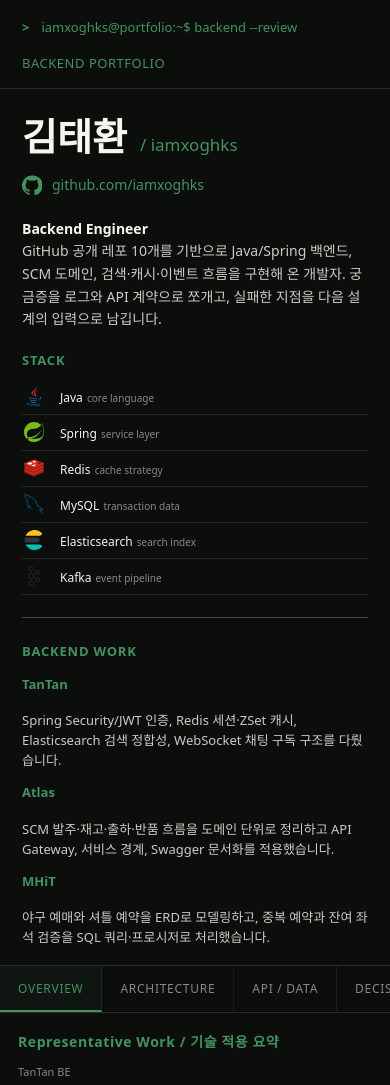
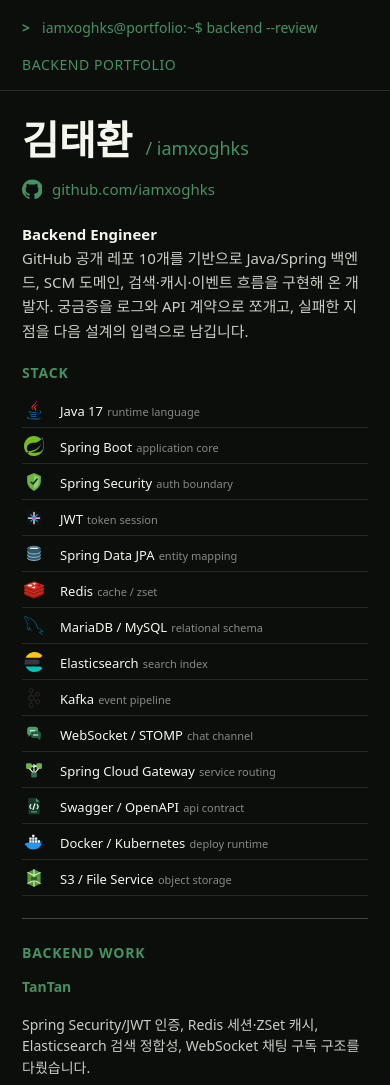
Before and after one commit to iamxoghks/iamxoghks.github.io, a plain HTML site: page index.html in a window 390 px wide. Shown: the top 1085 px of the page. Drawn offline with Linux system fonts and the light colour scheme; a web font is replaced by a local one.

Commit message:
스택 섹션과 글자 크기 조정
- 포트폴리오 전반의 텍스트 크기 상향
- TanTan, Atlas 기반 백엔드 스택 항목 확장
- 인증, 토큰, JPA, 채팅, 게이트웨이, 문서화, 배포, 파일 저장 아이콘 추가
- 데스크톱 3열, 태블릿 2열, 모바일 1열 스택 레이아웃 정리
- 작업 handoff 문서 갱신

```diff
--- a/index.html
+++ b/index.html
@@ -107,7 +107,7 @@
         border-bottom: 1px solid var(--line);
         color: var(--green);
         font-family: var(--mono);
-        font-size: 13px;
+        font-size: 14px;
       }
 
       .prompt {
@@ -157,7 +157,7 @@
       }
 
       h1 {
-        font-size: clamp(40px, 3.8vw, 58px);
+        font-size: clamp(42px, 4vw, 62px);
         font-weight: 700;
         line-height: 1.04;
         letter-spacing: 0;
@@ -166,7 +166,7 @@
       .handle {
         color: var(--green);
         font-family: var(--mono);
-        font-size: clamp(18px, 1.7vw, 25px);
+        font-size: clamp(19px, 1.8vw, 27px);
       }
 
       .github-link {
@@ -177,7 +177,7 @@
         margin-top: 18px;
         color: var(--green);
         font-family: var(--mono);
-        font-size: 14px;
+        font-size: 15px;
         transition: color 160ms ease, transform 160ms ease;
       }
 
@@ -197,7 +197,7 @@
         margin-top: 18px;
         color: var(--text-soft);
         font-family: var(--mono);
-        font-size: 14px;
+        font-size: 15px;
         line-height: 1.62;
       }
 
@@ -213,7 +213,7 @@
       .terminal-label {
         color: var(--green);
         font-family: var(--mono);
-        font-size: 13px;
+        font-size: 14px;
         font-weight: 600;
         letter-spacing: 0.06em;
         text-transform: uppercase;
@@ -221,8 +221,8 @@
 
       .stack-grid {
         display: grid;
-        grid-template-columns: repeat(2, minmax(0, 1fr));
-        gap: 0 26px;
+        grid-template-columns: repeat(3, minmax(0, 1fr));
+        gap: 0 24px;
         margin-top: 10px;
       }
 
@@ -262,7 +262,7 @@
         overflow: hidden;
         color: var(--text);
         font-family: var(--mono);
-        font-size: 12px;
+        font-size: 13px;
         line-height: 1.2;
         text-overflow: ellipsis;
         white-space: nowrap;
@@ -273,7 +273,7 @@
         overflow: hidden;
         color: var(--muted);
         font-family: var(--mono);
-        font-size: 10px;
+        font-size: 11px;
         line-height: 1.2;
         text-overflow: ellipsis;
         white-space: nowrap;
@@ -305,7 +305,7 @@
         align-items: start;
         min-width: 0;
         color: var(--text-soft);
-        font-size: 13px;
+        font-size: 14px;
         line-height: 1.55;
       }
 
@@ -341,7 +341,7 @@
         background: transparent;
         color: var(--muted);
         font-family: var(--mono);
-        font-size: 14px;
+        font-size: 15px;
         letter-spacing: 0.06em;
         cursor: pointer;
         text-transform: uppercase;
@@ -389,7 +389,7 @@
       .state {
         color: var(--green);
         font-family: var(--mono);
-        font-size: 11px;
+        font-size: 12px;
         font-weight: 700;
         text-transform: uppercase;
       }
@@ -400,7 +400,7 @@
 
       .log-title {
         color: var(--green);
-        font-size: 14px;
+        font-size: 15px;
         font-weight: 600;
         letter-spacing: 0.04em;
       }
@@ -417,7 +417,7 @@
         gap: 15px;
         min-width: 0;
         color: var(--text-soft);
-        font-size: 12px;
+        font-size: 13px;
         line-height: 1.42;
       }
 
@@ -451,7 +451,7 @@
         margin-bottom: 12px;
         color: var(--green);
         font-family: var(--mono);
-        font-size: 14px;
+        font-size: 15px;
         font-weight: 600;
         letter-spacing: 0.06em;
         text-transform: uppercase;
@@ -459,7 +459,7 @@
 
       .side-count {
         color: var(--muted);
-        font-size: 11px;
+        font-size: 12px;
       }
 
       .side-row {
@@ -471,7 +471,7 @@
         border-bottom: 1px solid rgba(209, 223, 204, 0.11);
         color: var(--text-soft);
         font-family: var(--mono);
-        font-size: 12px;
+        font-size: 13px;
         transition: color 160ms ease, transform 160ms ease;
       }
 
@@ -491,7 +491,7 @@
       .row-desc {
         overflow: hidden;
         color: var(--muted);
-        font-size: 11px;
+        font-size: 12px;
         text-overflow: ellipsis;
         white-space: nowrap;
       }
@@ -504,7 +504,7 @@
 
       .code-icon {
         color: var(--green);
-        font-size: 11px;
+        font-size: 12px;
       }
 
       .api-grid,
@@ -526,7 +526,7 @@
         border-bottom: 1px solid rgba(209, 223, 204, 0.12);
         color: var(--text-soft);
         font-family: var(--mono);
-        font-size: 13px;
+        font-size: 14px;
       }
 
       .api-method {
@@ -547,7 +547,7 @@
         border-radius: 0;
         color: var(--green);
         background: var(--green-dim);
-        font-size: 10px;
+        font-size: 11px;
         text-transform: uppercase;
       }
 
@@ -571,7 +571,7 @@
 
       .metric-label {
         color: var(--green);
-        font-size: 12px;
+        font-size: 13px;
         font-weight: 600;
         letter-spacing: 0.06em;
         text-transform: uppercase;
@@ -580,14 +580,14 @@
       .metric-value {
         margin-top: 5px;
         color: var(--text);
-        font-size: clamp(17px, 1.7vw, 22px);
+        font-size: clamp(18px, 1.8vw, 24px);
         line-height: 1.2;
       }
 
       .metric-small {
         margin-top: 5px;
         color: var(--muted);
-        font-size: 11px;
+        font-size: 12px;
       }
 
       .progress-section {
@@ -600,7 +600,7 @@
         justify-content: space-between;
         gap: 20px;
         color: var(--text);
-        font-size: 15px;
+        font-size: 16px;
       }
 
       .progress-caption span:last-child {
@@ -631,7 +631,7 @@
         padding: 9px clamp(22px, 3vw, 44px) 18px;
         color: var(--muted);
         font-family: var(--mono);
-        font-size: 12px;
+        font-size: 13px;
         text-align: right;
       }
 
@@ -675,6 +675,10 @@
         }
 
         .metrics {
+          grid-template-columns: repeat(2, minmax(0, 1fr));
+        }
+
+        .stack-grid {
           grid-template-columns: repeat(2, minmax(0, 1fr));
         }
 
@@ -730,7 +734,7 @@
         .log-line {
           grid-template-columns: 1fr;
           gap: 8px;
-          font-size: 11px;
+          font-size: 12px;
         }
 
         .row-desc,
@@ -758,11 +762,11 @@
 
       @media (max-width: 440px) {
         h1 {
-          font-size: 38px;
+          font-size: 40px;
         }
 
         .handle {
-          font-size: 17px;
+          font-size: 18px;
         }
 
         .stack-grid {
@@ -772,7 +776,7 @@
         .tab {
           padding-right: 18px;
           padding-left: 18px;
-          font-size: 12px;
+          font-size: 13px;
         }
 
         .runtime-panels {
@@ -825,29 +829,50 @@
                 <div class="stack-item">
                   <span class="stack-logo"><img src="assets/icons/java.svg" alt="Java"></span>
                   <span>
-                    <span class="stack-name">Java</span>
-                    <span class="stack-role">core language</span>
+                    <span class="stack-name">Java 17</span>
+                    <span class="stack-role">runtime language</span>
                   </span>
                 </div>
                 <div class="stack-item">
                   <span class="stack-logo"><img src="assets/icons/spring.svg" alt="Spring Framework"></span>
                   <span>
-                    <span class="stack-name">Spring</span>
-                    <span class="stack-role">service layer</span>
+                    <span class="stack-name">Spring Boot</span>
+                    <span class="stack-role">application core</span>
+                  </span>
+                </div>
+                <div class="stack-item">
+                  <span class="stack-logo"><img src="assets/icons/security.svg" alt="Spring Security"></span>
+                  <span>
+                    <span class="stack-name">Spring Security</span>
+                    <span class="stack-role">auth boundary</span>
+                  </span>
+                </div>
+                <div class="stack-item">
+                  <span class="stack-logo"><img src="assets/icons/jwt.svg" alt="JWT"></span>
+                  <span>
+                    <span class="stack-name">JWT</span>
+                    <span class="stack-role">token session</span>
+                  </span>
+                </div>
+                <div class="stack-item">
+                  <span class="stack-logo"><img src="assets/icons/jpa.svg" alt="Spring Data JPA"></span>
+                  <span>
+                    <span class="stack-name">Spring Data JPA</span>
+                    <span class="stack-role">entity mapping</span>
                   </span>
                 </div>
                 <div class="stack-item">
                   <span class="stack-logo"><img src="assets/icons/redis.svg" alt="Redis"></span>
                   <span>
                     <span class="stack-name">Redis</span>
-                    <span class="stack-role">cache strategy</span>
+                    <span class="stack-role">cache / zset</span>
                   </span>
                 </div>
                 <div class="stack-item">
-                  <span class="stack-logo"><img src="assets/icons/mysql.svg" alt="MySQL"></span>
+                  <span class="stack-logo"><img src="assets/icons/mysql.svg" alt="MariaDB and MySQL"></span>
                   <span>
-                    <span class="stack-name">MySQL</span>
-                    <span class="stack-role">transaction data</span>
+                    <span class="stack-name">MariaDB / MySQL</span>
+                    <span class="stack-role">relational schema</span>
                   </span>
                 </div>
                 <div class="stack-item">
@@ -862,6 +887,41 @@
                   <span>
                     <span class="stack-name">Kafka</span>
                     <span class="stack-role">event pipeline</span>
+                  </span>
+                </div>
+                <div class="stack-item">
+                  <span class="stack-logo"><img src="assets/icons/websocket.svg" alt="WebSocket and STOMP"></span>
+                  <span>
+                    <span class="stack-name">WebSocket / STOMP</span>
+                    <span class="stack-role">chat channel</span>
+                  </span>
+                </div>
+                <div class="stack-item">
+                  <span class="stack-logo"><img src="assets/icons/gateway.svg" alt="Spring Cloud Gateway"></span>
+                  <span>
+                    <span class="stack-name">Spring Cloud Gateway</span>
+                    <span class="stack-role">service routing</span>
+                  </span>
+                </div>
+                <div class="stack-item">
+                  <span class="stack-logo"><img src="assets/icons/openapi.svg" alt="Swagger OpenAPI"></span>
+                  <span>
+                    <span class="stack-name">Swagger / OpenAPI</span>
+                    <span class="stack-role">api contract</span>
+                  </span>
+                </div>
+                <div class="stack-item">
+                  <span class="stack-logo"><img src="assets/icons/docker.svg" alt="Docker and Kubernetes"></span>
+                  <span>
+                    <span class="stack-name">Docker / Kubernetes</span>
+                    <span class="stack-role">deploy runtime</span>
+                  </span>
+                </div>
+                <div class="stack-item">
+                  <span class="stack-logo"><img src="assets/icons/s3.svg" alt="S3 and file service"></span>
+                  <span>
+                    <span class="stack-name">S3 / File Service</span>
+                    <span class="stack-role">object storage</span>
                   </span>
                 </div>
               </div>
```
Also changed, not shown: assets/icons/docker.svg (added), assets/icons/gateway.svg (added), assets/icons/jpa.svg (added), assets/icons/jwt.svg (added), assets/icons/openapi.svg (added), assets/icons/s3.svg (added), assets/icons/security.svg (added), assets/icons/websocket.svg (added), 1 other file.
